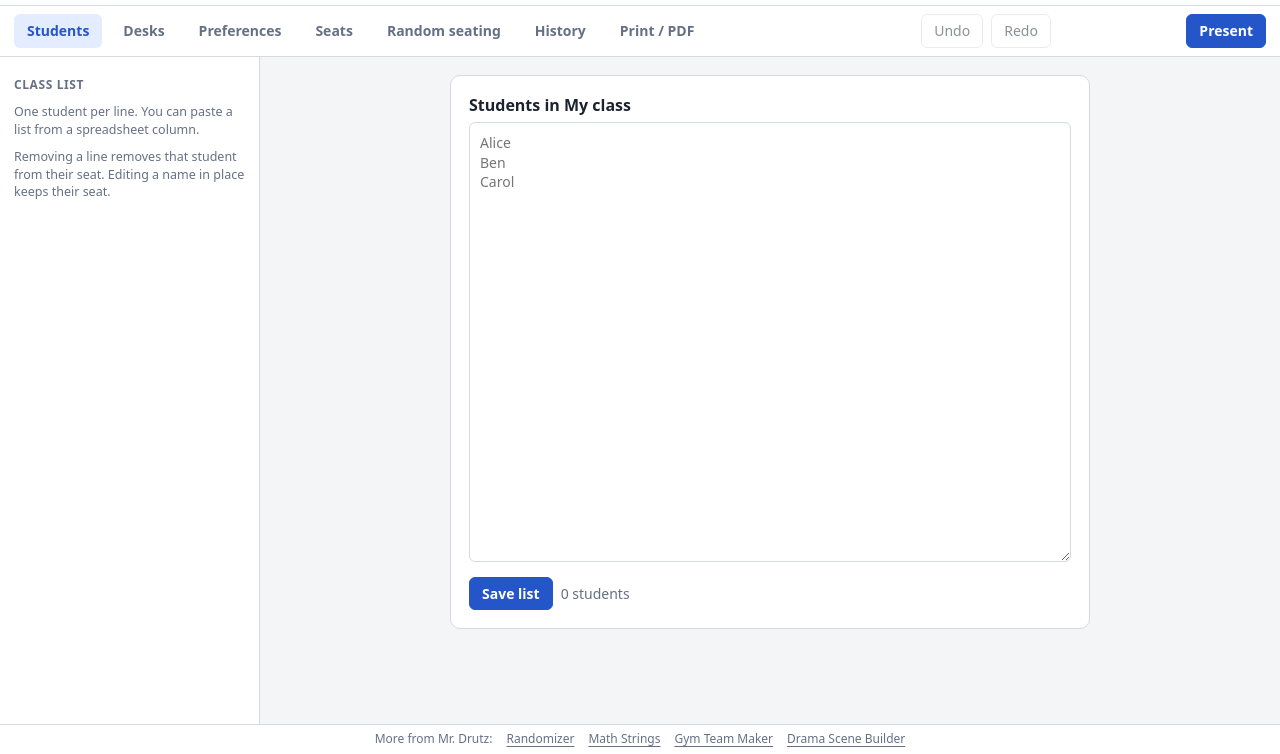
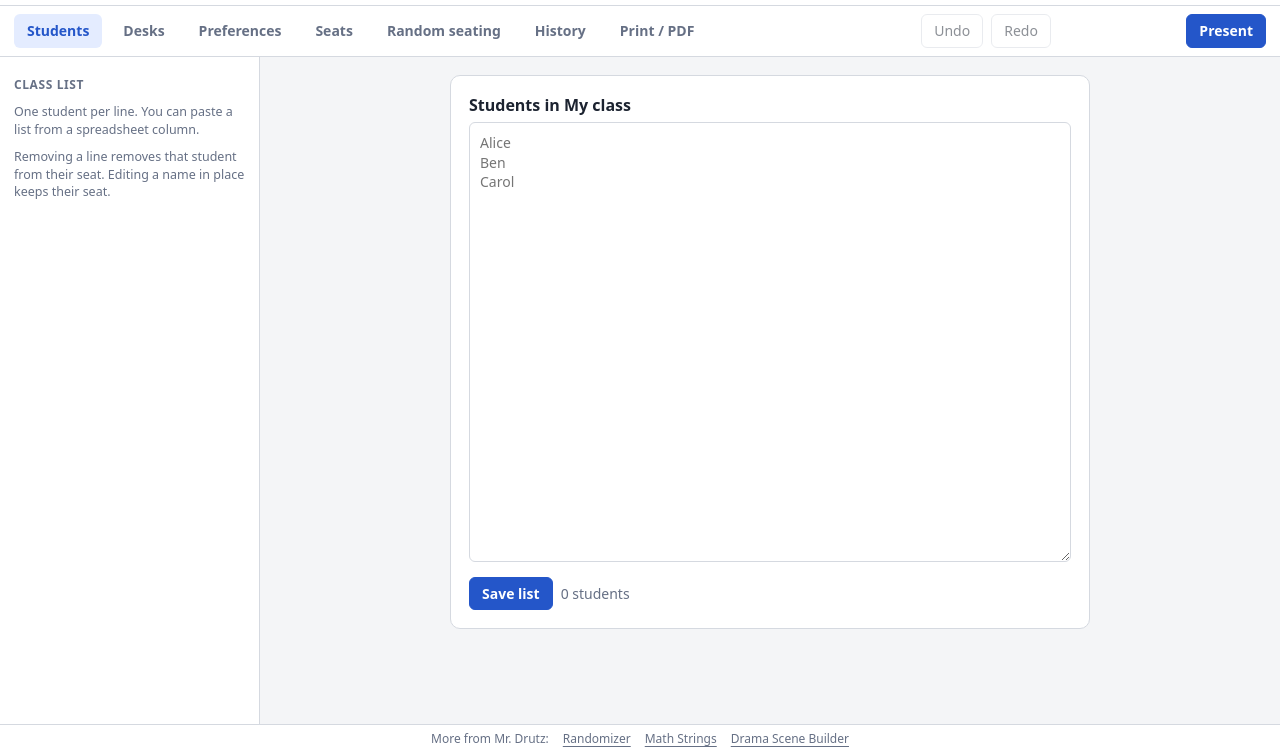
Before and after one commit to gdrutz-blip/seatingplanner, a plain HTML site: page index.html in a window 1280 px wide. Shown: the part 46-800 px from the top of the page. Drawn offline with Linux system fonts and the light colour scheme.

Commit message:
Remove Gym Team Maker from the sister-site links for now
It is still in development; it can be added back later (see the README).

Co-Authored-By: Claude Sonnet 5.5 <noreply@anthropic.com>
Claude-Session: https://claude.ai/code/session_01WSUdUJtXKBFZpA7KKbPX6Q

```diff
--- a/index.html
+++ b/index.html
@@ -43,7 +43,6 @@
   <span>More from Mr. Drutz:</span>
   <a href="https://gdrutz-blip.github.io/random/" target="_blank" rel="noopener">Randomizer</a>
   <a href="https://gdrutz-blip.github.io/math-strings/" target="_blank" rel="noopener">Math Strings</a>
-  <a href="https://gdrutz-blip.github.io/teambuilder/" target="_blank" rel="noopener">Gym Team Maker</a>
   <a href="https://gdrutz-blip.github.io/drama-generator/" target="_blank" rel="noopener">Drama Scene Builder</a>
 </footer>
 
```
